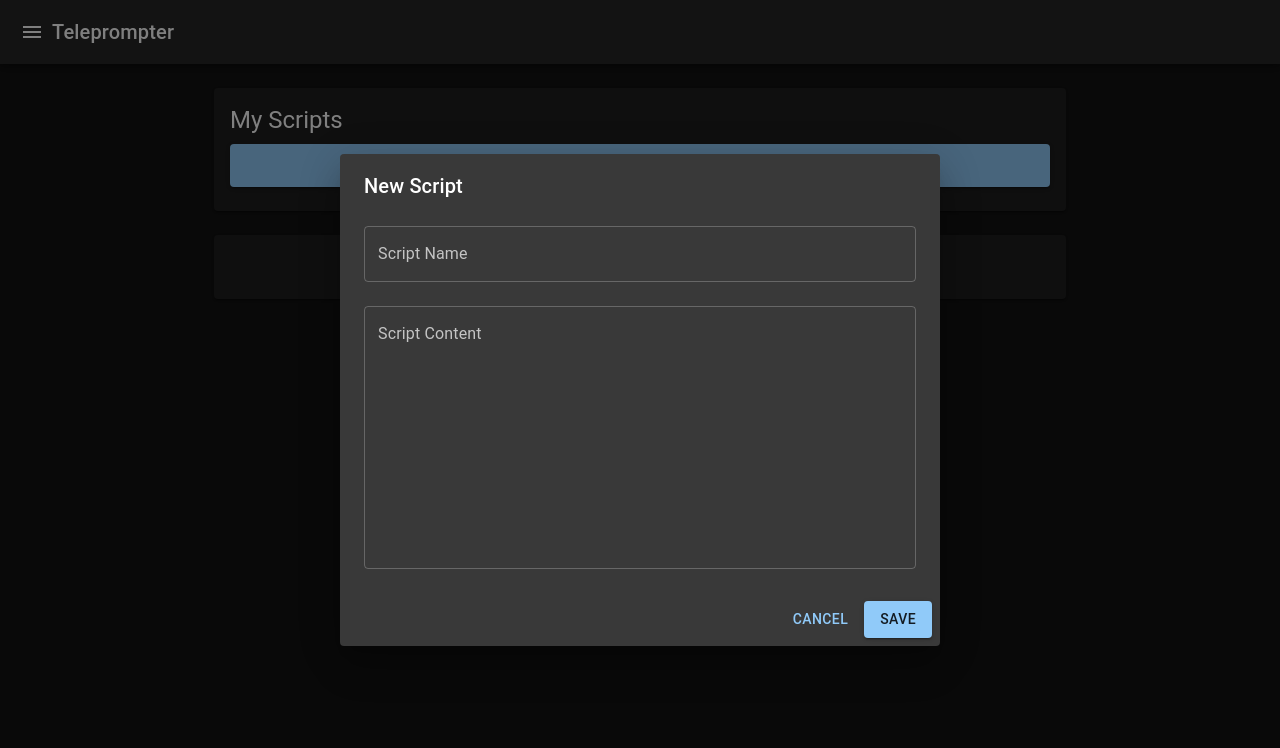
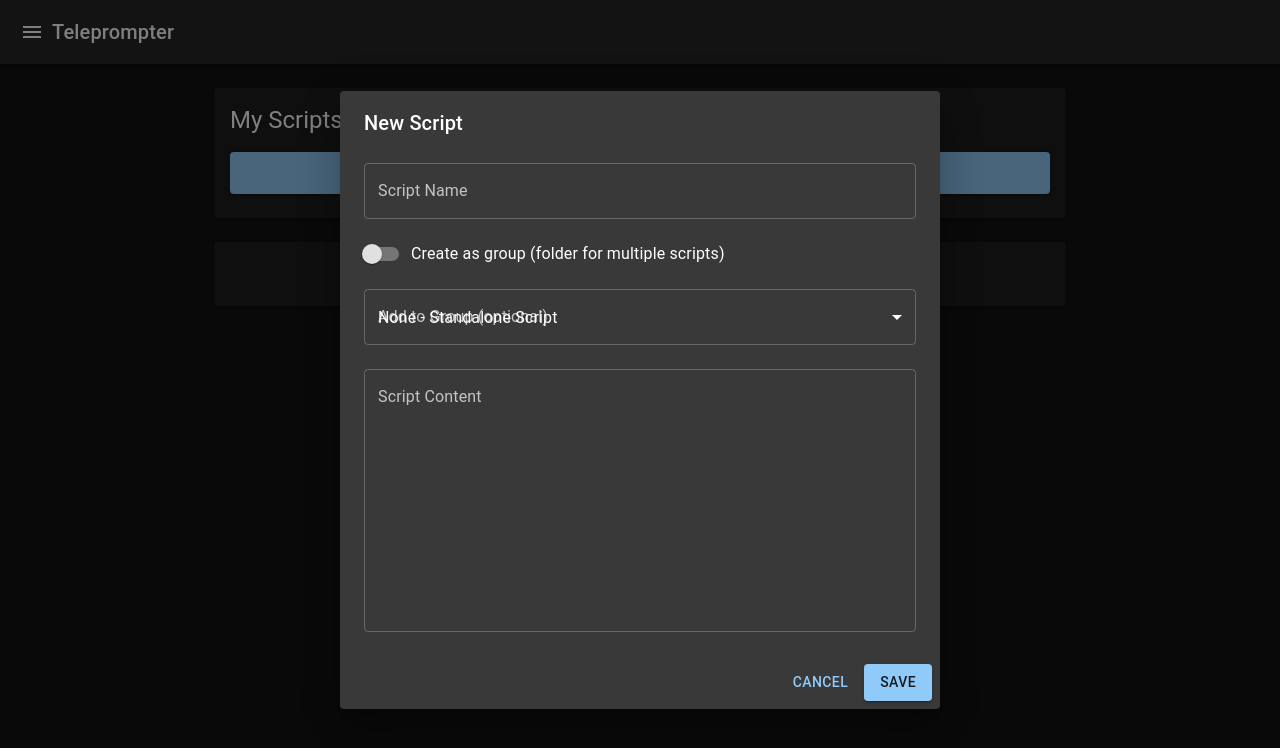
Before and after one commit to mrjoseph/teleprompter-app, a React (Vite) app: page / in a window 1280 px wide. Both pictures are taken after a click on the button "CREATE NEW SCRIPT". Shown: the top 748 px of the page. Built offline with nearby package versions, Linux system fonts and the light colour scheme.

Commit message:
Add script grouping feature with parent/child relationships

```diff
--- a/src/App.jsx
+++ b/src/App.jsx
@@ -47,7 +47,9 @@ import {
   FormatAlignLeft,
   FormatAlignCenter,
   FormatAlignRight,
-  SwapVert
+  SwapVert,
+  Folder,
+  ArrowBack
 } from '@mui/icons-material'
 import { ThemeProvider, createTheme } from '@mui/material/styles'
 import CssBaseline from '@mui/material/CssBaseline'
@@ -69,6 +71,9 @@ function App() {
   const [editingScript, setEditingScript] = useState(null)
   const [showSettingsDialog, setShowSettingsDialog] = useState(false)
   const [showPrompter, setShowPrompter] = useState(false)
+  const [currentGroupId, setCurrentGroupId] = useState(null)
+  const [selectedParentId, setSelectedParentId] = useState(null)
+  const [isCreatingGroup, setIsCreatingGroup] = useState(false)
   const scrollContainerRef = useRef(null)
   const animationRef = useRef(null)
   const scrollAccumulatorRef = useRef(0)
@@ -139,13 +144,25 @@ function App() {
   })
 
   const saveScript = () => {
-    if (!scriptName.trim() || !text.trim()) return
+    if (!scriptName.trim()) return
+    if (!isCreatingGroup && !editingScript?.isGroup && !text.trim()) return
+
+    // Convert parentId to number or null
+    const parentIdValue = selectedParentId ? Number(selectedParentId) : null
 
     if (editingScript) {
       // Update existing script
       setScripts(scripts.map(s =>
         s.id === editingScript.id
-          ? { ...s, name: scriptName, content: text, fontSize, scrollSpeed }
+          ? {
+              ...s,
+              name: scriptName,
+              content: editingScript.isGroup ? '' : text,
+              fontSize,
+              scrollSpeed,
+              parentId: parentIdValue,
+              isGroup: editingScript.isGroup
+            }
           : s
       ))
       setEditingScript(null)
@@ -154,18 +171,28 @@ function App() {
       const newScript = {
         id: Date.now(),
         name: scriptName,
-        content: text,
+        content: isCreatingGroup ? '' : text,
         fontSize: fontSize,
         scrollSpeed: scrollSpeed,
+        parentId: parentIdValue,
+        isGroup: isCreatingGroup,
       }
       setScripts([...scripts, newScript])
     }
 
     setScriptName('')
+    setText('')
+    setSelectedParentId(null)
+    setIsCreatingGroup(false)
     setShowEditDialog(false)
   }
 
   const loadScript = (script) => {
+    if (script.isGroup) {
+      // Navigate into the group
+      setCurrentGroupId(script.id)
+    } else {
+      // Load the script
       setCurrentScript(script)
       setText(script.content)
       // Load saved settings for this script
@@ -174,9 +201,25 @@ function App() {
       setShowDrawer(false)
       setShowPrompter(true)
     }
+  }
 
   const deleteScript = (id) => {
+    const scriptToDelete = scripts.find(s => s.id === id)
+
+    if (scriptToDelete?.isGroup) {
+      // If deleting a group, also delete all children
+      const childIds = scripts.filter(s => s.parentId === id).map(s => s.id)
+      setScripts(scripts.filter(s => s.id !== id && !childIds.includes(s.id)))
+
+      // Navigate back if we're currently viewing this group
+      if (currentGroupId === id) {
+        setCurrentGroupId(null)
+      }
+    } else {
+      // Just delete the single script
       setScripts(scripts.filter(s => s.id !== id))
+    }
+
     if (currentScript?.id === id) {
       setCurrentScript(null)
       setText('')
@@ -216,7 +259,9 @@ function App() {
   const editScript = (script) => {
     setEditingScript(script)
     setScriptName(script.name)
-    setText(script.content)
+    setText(script.content || '')
+    setIsCreatingGroup(script.isGroup || false)
+    setSelectedParentId(script.parentId || null)
     setShowEditDialog(true)
   }
 
@@ -279,9 +324,19 @@ function App() {
             <Stack spacing={3}>
               <Card>
                 <CardContent>
-                  <Typography variant="h5" gutterBottom>
-                    My Scripts
+                  <Stack direction="row" alignItems="center" spacing={2} sx={{ mb: 2 }}>
+                    {currentGroupId && (
+                      <IconButton onClick={() => setCurrentGroupId(null)} size="small">
+                        <ArrowBack />
+                      </IconButton>
+                    )}
+                    <Typography variant="h5" gutterBottom sx={{ mb: 0 }}>
+                      {currentGroupId
+                        ? scripts.find(s => s.id === currentGroupId)?.name || 'Group'
+                        : 'My Scripts'
+                      }
                     </Typography>
+                  </Stack>
                   <Button
                     fullWidth
                     variant="contained"
@@ -294,34 +349,50 @@ function App() {
                 </CardContent>
               </Card>
 
-              {scripts.length === 0 ? (
+              {scripts.filter(s => s.parentId === currentGroupId).length === 0 ? (
                 <Card>
                   <CardContent>
                     <Typography variant="body1" color="text.secondary" align="center">
-                      No scripts yet. Create your first script!
+                      {currentGroupId ? 'No scripts in this group yet.' : 'No scripts yet. Create your first script!'}
                     </Typography>
                   </CardContent>
                 </Card>
               ) : (
-                scripts.map((script) => (
+                scripts
+                  .filter(s => s.parentId === currentGroupId)
+                  .map((script) => {
+                    const childCount = script.isGroup
+                      ? scripts.filter(s => s.parentId === script.id).length
+                      : 0
+
+                    return (
                       <Card key={script.id}>
                         <CardContent>
-                      <Typography variant="h6" gutterBottom>
+                          <Stack direction="row" alignItems="center" spacing={1}>
+                            {script.isGroup && <Folder color="primary" />}
+                            <Typography variant="h6" gutterBottom sx={{ mb: 0, flexGrow: 1 }}>
                               {script.name}
                             </Typography>
-                      <Typography variant="body2" color="text.secondary">
-                        {script.content.substring(0, 100)}...
+                            {script.isGroup && (
+                              <Chip label={`${childCount} script${childCount !== 1 ? 's' : ''}`} size="small" />
+                            )}
+                          </Stack>
+                          {!script.isGroup && (
+                            <Typography variant="body2" color="text.secondary" sx={{ mt: 1 }}>
+                              {script.content.substring(0, 100)}{script.content.length > 100 ? '...' : ''}
                             </Typography>
+                          )}
                         </CardContent>
                         <CardActions>
                           <Button
-                        startIcon={<PlayArrow />}
+                            startIcon={script.isGroup ? <Folder /> : <PlayArrow />}
                             onClick={() => loadScript(script)}
                             variant="contained"
                             color="primary"
                           >
-                        Load
+                            {script.isGroup ? 'Open' : 'Load'}
                           </Button>
+                          {!script.isGroup && (
                             <Button
                               startIcon={<Edit />}
                               onClick={() => editScript(script)}
@@ -329,6 +400,7 @@ function App() {
                             >
                               Edit
                             </Button>
+                          )}
                           <Button
                             startIcon={<Delete />}
                             onClick={() => deleteScript(script.id)}
@@ -338,7 +410,8 @@ function App() {
                           </Button>
                         </CardActions>
                       </Card>
-                ))
+                    )
+                  })
               )}
             </Stack>
           </Container>
@@ -436,21 +509,65 @@ function App() {
         {/* New Script Dialog */}
         <Dialog
           open={showEditDialog}
-          onClose={() => setShowEditDialog(false)}
+          onClose={() => {
+            setShowEditDialog(false)
+            setSelectedParentId(null)
+            setIsCreatingGroup(false)
+          }}
           fullWidth
           maxWidth="sm"
         >
-          <DialogTitle>{editingScript ? 'Edit Script' : 'New Script'}</DialogTitle>
+          <DialogTitle>{editingScript ? (editingScript.isGroup ? 'Edit Group' : 'Edit Script') : 'New Script'}</DialogTitle>
           <DialogContent>
             <TextField
               autoFocus
               margin="dense"
-              label="Script Name"
+              label={editingScript?.isGroup ? "Group Name" : "Script Name"}
               fullWidth
               value={scriptName}
               onChange={(e) => setScriptName(e.target.value)}
               sx={{ mb: 2 }}
             />
+
+            {!editingScript && (
+              <>
+                <FormControlLabel
+                  control={
+                    <Switch
+                      checked={isCreatingGroup}
+                      onChange={(e) => {
+                        setIsCreatingGroup(e.target.checked)
+                        if (e.target.checked) {
+                          setSelectedParentId(null)
+                          setText('')
+                        }
+                      }}
+                    />
+                  }
+                  label="Create as group (folder for multiple scripts)"
+                  sx={{ mb: 2 }}
+                />
+
+                {!isCreatingGroup && (
+                  <TextField
+                    select
+                    fullWidth
+                    label="Add to Group (optional)"
+                    value={selectedParentId || ''}
+                    onChange={(e) => setSelectedParentId(e.target.value || null)}
+                    SelectProps={{ native: true }}
+                    sx={{ mb: 2 }}
+                  >
+                    <option value="">None - Standalone Script</option>
+                    {scripts.filter(s => s.isGroup && (!currentGroupId || s.id === currentGroupId)).map(group => (
+                      <option key={group.id} value={group.id}>{group.name}</option>
+                    ))}
+                  </TextField>
+                )}
+              </>
+            )}
+
+            {!isCreatingGroup && !editingScript?.isGroup && (
               <TextField
                 margin="dense"
                 label="Script Content"
@@ -460,9 +577,14 @@ function App() {
                 value={text}
                 onChange={(e) => setText(e.target.value)}
               />
+            )}
           </DialogContent>
           <DialogActions>
-            <Button onClick={() => setShowEditDialog(false)}>Cancel</Button>
+            <Button onClick={() => {
+              setShowEditDialog(false)
+              setSelectedParentId(null)
+              setIsCreatingGroup(false)
+            }}>Cancel</Button>
             <Button onClick={saveScript} variant="contained">
               Save
             </Button>
```
Lines whose indentation alone changed are shown as unchanged.
